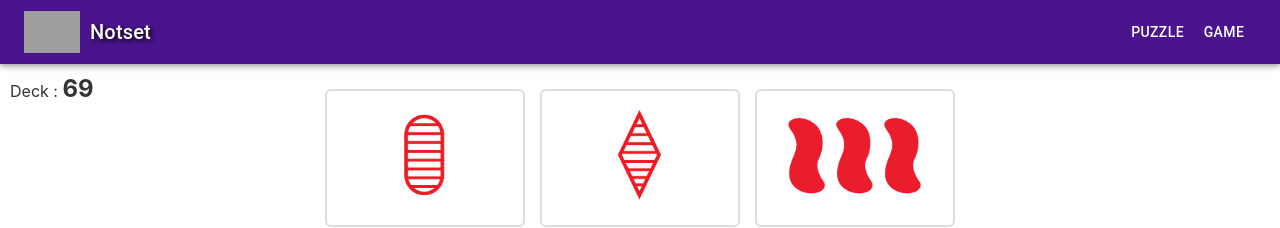
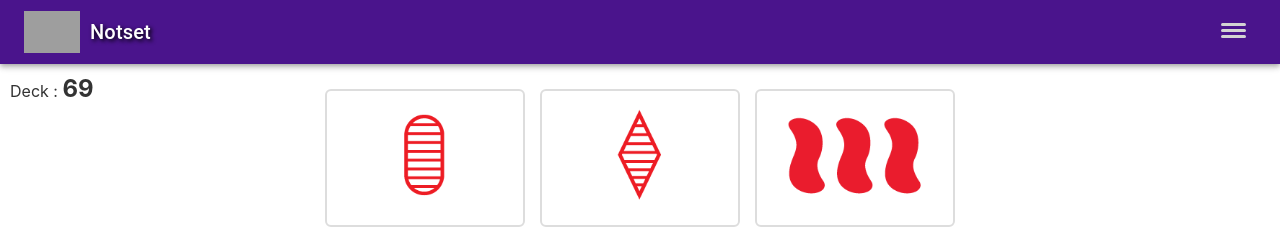
Before and after one commit to christopher18/setle, a React (Create React App) app: page / in a window 1280 px wide. Shown: the top 228 px of the page. Built offline with nearby package versions, Linux system fonts and the light colour scheme; grey boxes are pictures that could not be loaded.

Commit message:
Sidebar version 1

```diff
--- a/package.json
+++ b/package.json
@@ -6,7 +6,7 @@
     "@emotion/react": "^11.11.3",
     "@emotion/styled": "^11.11.0",
     "@mui/icons-material": "^5.15.1",
-    "@mui/material": "^5.15.1",
+    "@mui/material": "^5.15.6",
     "@testing-library/jest-dom": "^5.17.0",
     "@testing-library/react": "^13.4.0",
     "@testing-library/user-event": "^13.5.0",
--- a/src/components/navmenu/navmenu.css
+++ b/src/components/navmenu/navmenu.css
@@ -41,4 +41,69 @@
     /* Add more hover styles here */
 }
 
+.hamburger {
+    background: transparent;
+    border: none;
+    cursor: pointer;
+    display: flex;
+    flex-direction: column;
+    justify-content: space-around;
+    padding: 10px;
+    width: 45px;
+    z-index: 10;
+    /* height: 40px; */
+  }
+
+  .hamburger span {
+    background-color: lightgray;
+    border-radius: 3px;
+    height: 3px;
+    margin-bottom: 3px;
+    width: 100%;
+    transition: all 0.3s ease;
+  }
+
+  .hamburger:hover span {
+    background-color: lightgray; /* Change color on hover */
+  }
+
+  .hamburger.is-active span:nth-child(1) {
+    transform: rotate(45deg) translate(5px, 5px);
+  }
+
+  .hamburger.is-active span:nth-child(2) {
+    opacity: 0;
+  }
+
+  .hamburger.is-active span:nth-child(3) {
+    transform: rotate(-45deg) translate(7px, -6px);
+  }
+
+  @keyframes bubbleOut {
+    0% {
+      transform: scale(0.4); /* Start with a slightly smaller scale */
+      opacity: 0;
+    }
+    60% {
+      transform: scale(1.5); /* Slightly larger than the final size */
+      opacity: 1;
+    }
+    100% {
+      transform: scale(1); /* Scale to its final size */
+    }
+  }
+
+  .slide-out-menu {
+    /* ...other styles... */
+    transform-origin: top left; /* Set the origin of the transformation */
+    transition: width 0.3s, transform 0.3s ease-out; /* Include transform for the transition */
+  }
+
+  .slide-out-menu.is-active {
+    animation: bubbleOut 0.3s forwards; /* Use the animation when the menu is active */
+  }
+
+  /* Optional: Add more styling or animations */
+
+
   /* Add responsive design styles or other specific styles as needed */
--- a/src/components/navmenu/navmenu.js
+++ b/src/components/navmenu/navmenu.js
@@ -1,11 +1,22 @@
 import React from 'react';
 import { AppBar, Toolbar, Typography, Button } from '@mui/material';
+import { useState } from 'react';
+// import MenuIcon from '@mui/icons-material/Menu';
+// import IconButton from '@mui/material/IconButton';
+// npm install @mui/material @emotion/react @emotion/styled
 import { Link } from 'react-router-dom';
 import './navmenu.css'; // Importing the CSS file
 
 import icon from '../../assets/images/icon_transparent.ico'; // Importing the image file
 
 function NavigationMenu() {
+
+    const [isOpen, setIsOpen] = useState(false);
+
+    const togglePanel = () => {
+        setIsOpen(!isOpen);
+    };
+
     return (
         <AppBar position="static" className="appBar">
             <Toolbar className="appBar">
@@ -16,13 +27,48 @@ function NavigationMenu() {
                 {/* <Button color="inherit" component={Link} to="/" className="navButton">
                     Home
                 </Button> */}
-                <Button color="inherit" component={Link} to="/puzzle" className="navButton">
+                {/* <Button color="inherit" component={Link} to="/puzzle" className="navButton">
                     Puzzle
                 </Button>
                 <Button color="inherit" component={Link} to="/game" className="navButton">
                     Game
-                </Button>
+                </Button> */}
                 {/* Add more buttons for additional links/screens */}
+                {/* hamburger menu button */}
+                <button className={`hamburger ${isOpen ? 'is-active' : ''}`} onClick={togglePanel}>
+                    <span></span>
+                    <span></span>
+                    <span></span>
+                </button>
+                <div style={{
+                    position: 'fixed',
+                    top: '0',
+                    right: '0',
+                    display: 'flex',
+                    flexDirection: 'column',
+                    backgroundColor: '#4A148C',
+                    boxShadow: '0 0 10px black',
+                    overflowX: 'hidden',
+                    width: isOpen ? '250px' : '0',
+                    height: '100%',
+                    transition: '0.3s',
+                    paddingTop: '60px',
+                    paddingLeft: isOpen ? '10px' : '0',
+                    paddingRight: isOpen ? '10px' : '0',
+                    // Add more styling as needed
+                }}
+                // className={`slide-out-menu ${isOpen ? 'is-active' : ''}`}
+                >
+                    <Button color="inherit" component={Link} to="/" className="navButton" onClick={togglePanel}>
+                        Home
+                    </Button>
+                    <Button color="inherit" component={Link} to="/puzzle" className="navButton" onClick={togglePanel}>
+                        Puzzle
+                    </Button>
+                    <Button color="inherit" component={Link} to="/game" className="navButton" onClick={togglePanel}>
+                        Game
+                    </Button>
+                </div>
             </Toolbar>
         </AppBar>
     );
```
Also changed, not shown: 1 other file (tests, documents, lock files or other folders).
